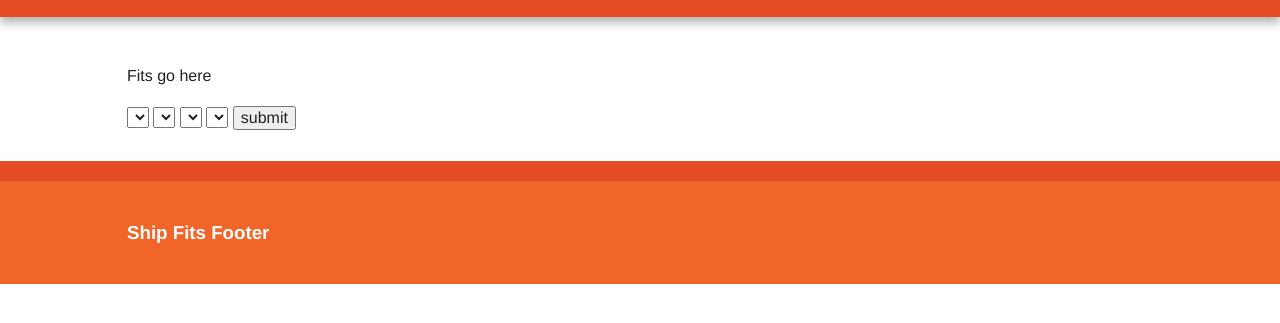
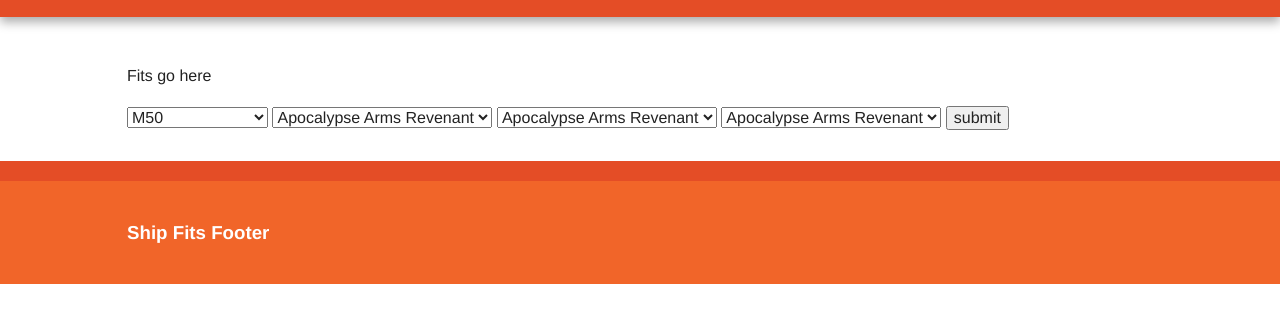
Before and after one commit to mstaebler/shipfits, a website: page public/index.html in a window 1280 px wide. Shown: the part 79-402 px from the top of the page. Drawn offline with nearby package versions, Linux system fonts and the light colour scheme.

Commit message:
testing submit form created

```diff
--- a/public/index.html
+++ b/public/index.html
@@ -38,10 +38,30 @@
             <div class="main wrapper clearfix">
                 <p> Fits go here </p>
                 <form>
-                    <select>ship</select>
-                    <select>gun 1</select>
-                    <select>gun 2</select>
-                    <select>gun 3</select>
+                    <select>
+                        <option>M50</option>
+                        <option>Mustang Alpha</option>
+                        <option>Mustang Beta</option>
+                        <option>Mustang Game</option>
+                        <option>Mustang Delta</option>
+                        <option>Mustang Omega</option>
+                        <option>Redeemer</option>
+                        <option>Gladius</option>
+                        <option>Gladius Valiant</option>
+                        <option>Aurora ES</option>
+                    </select>
+                    <select>
+                        <option>Apocalypse Arms Revenant</option>
+                        <option>Tarantula GT-870 MK3</option>
+                    </select>
+                    <select>
+                        <option>Apocalypse Arms Revenant</option>
+                        <option>Tarantula GT-870 MK3</option>
+                    </select>
+                    <select>
+                        <option>Apocalypse Arms Revenant</option>
+                        <option>Tarantula GT-870 MK3</option>
+                    </select>
                     <input type="submit" value="submit">
                 </form>
             </div> <!-- #main -->
```
Also changed, not shown: package.json (+5 -2 lines), README.md.
